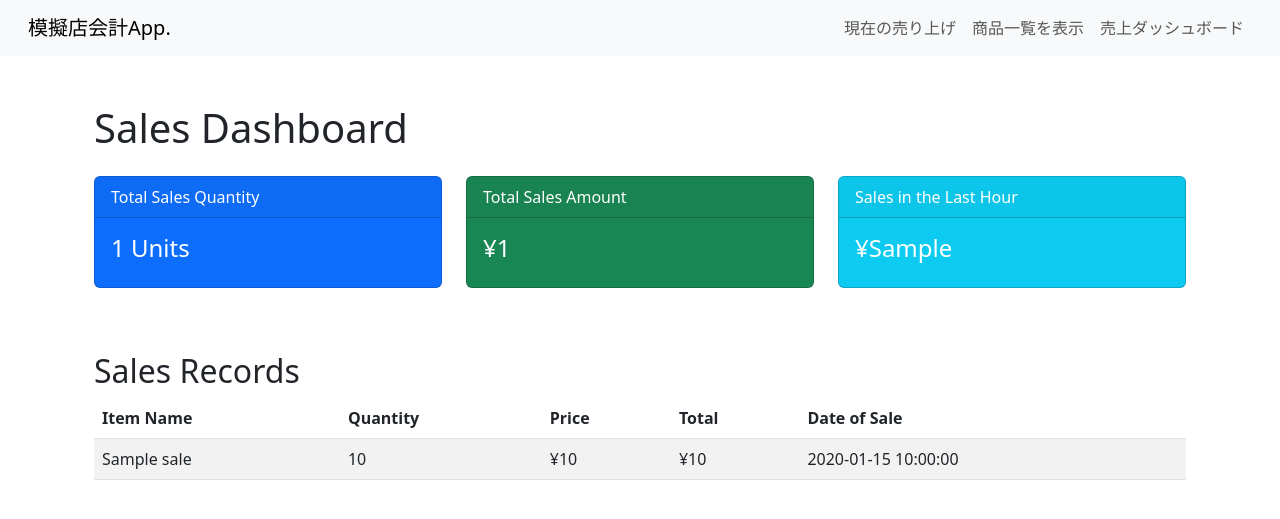
After one commit to TomokiIkegami/my_flask_pos, a Python web app: template templates/dashboard.html in a window 1280 px wide. The commit adds this page. Shown: the top 519 px of the page. Run offline with Jinja, Linux system fonts and the light colour scheme; the template is opened without the code that fills it: most values are stand-ins (such as "Sample title", 1, 10 or a date in 2020).

Commit message:
売上ダッシュボードを作成

```diff
--- a/templates/base.html
+++ b/templates/base.html
@@ -21,6 +21,10 @@
                     <li class="nav-item">
                         <a class="nav-link" href="{{ url_for('items') }}">商品一覧を表示</a>
                     </li>
+                    <li class="nav-item">
+                        <a class="nav-link" href="{{ url_for('dashboard') }}">売上ダッシュボード</a>
+                    </li>
+
                 </ul>
             </div>
         </div>
--- /dev/null
+++ b/templates/dashboard.html
@@ -0,0 +1,59 @@
+{% extends "base.html" %}
+
+{% block title %}商品を編集{% endblock %}
+
+{% block content %}
+<div class="container mt-5">
+    <h1 class="mb-4">Sales Dashboard</h1>
+    <div class="row">
+        <div class="col-md-4">
+            <div class="card text-white bg-primary mb-3">
+                <div class="card-header">Total Sales Quantity</div>
+                <div class="card-body">
+                    <h4 class="card-title">{{ total_quantity }} Units</h4>
+                </div>
+            </div>
+        </div>
+        <div class="col-md-4">
+            <div class="card text-white bg-success mb-3">
+                <div class="card-header">Total Sales Amount</div>
+                <div class="card-body">
+                    <h4 class="card-title">¥{{ total_sales }}</h4>
+                </div>
+            </div>
+        </div>
+        <div class="col-md-4">
+            <div class="card text-white bg-info mb-3">
+                <div class="card-header">Sales in the Last Hour</div>
+                <div class="card-body">
+                    <h4 class="card-title">¥{{ sales_last_hour }}</h4>
+                </div>
+            </div>
+        </div>
+    </div>
+
+    <h2 class="mt-5">Sales Records</h2>
+    <table class="table table-striped">
+        <thead>
+            <tr>
+                <th>Item Name</th>
+                <th>Quantity</th>
+                <th>Price</th>
+                <th>Total</th>
+                <th>Date of Sale</th>
+            </tr>
+        </thead>
+        <tbody>
+            {% for sale in sales %}
+                <tr>
+                    <td>{{ sale.item_name }}</td>
+                    <td>{{ sale.quantity }}</td>
+                    <td>¥{{ sale.price }}</td>
+                    <td>¥{{ sale.total }}</td>
+                    <td>{{ sale.created_at }}</td>
+                </tr>
+            {% endfor %}
+        </tbody>
+    </table>
+</div>
+{% endblock %}
```
Also changed, not shown: app.py (+27 -1 lines).
